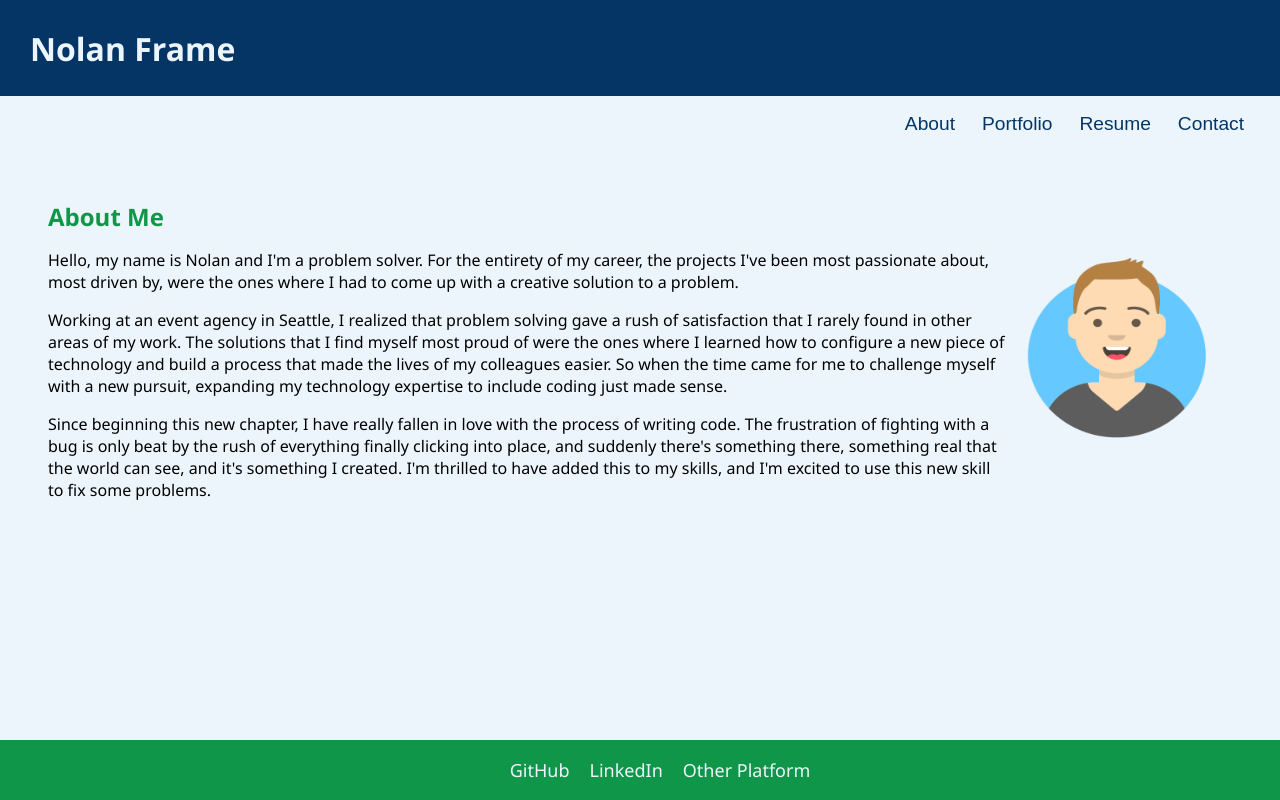
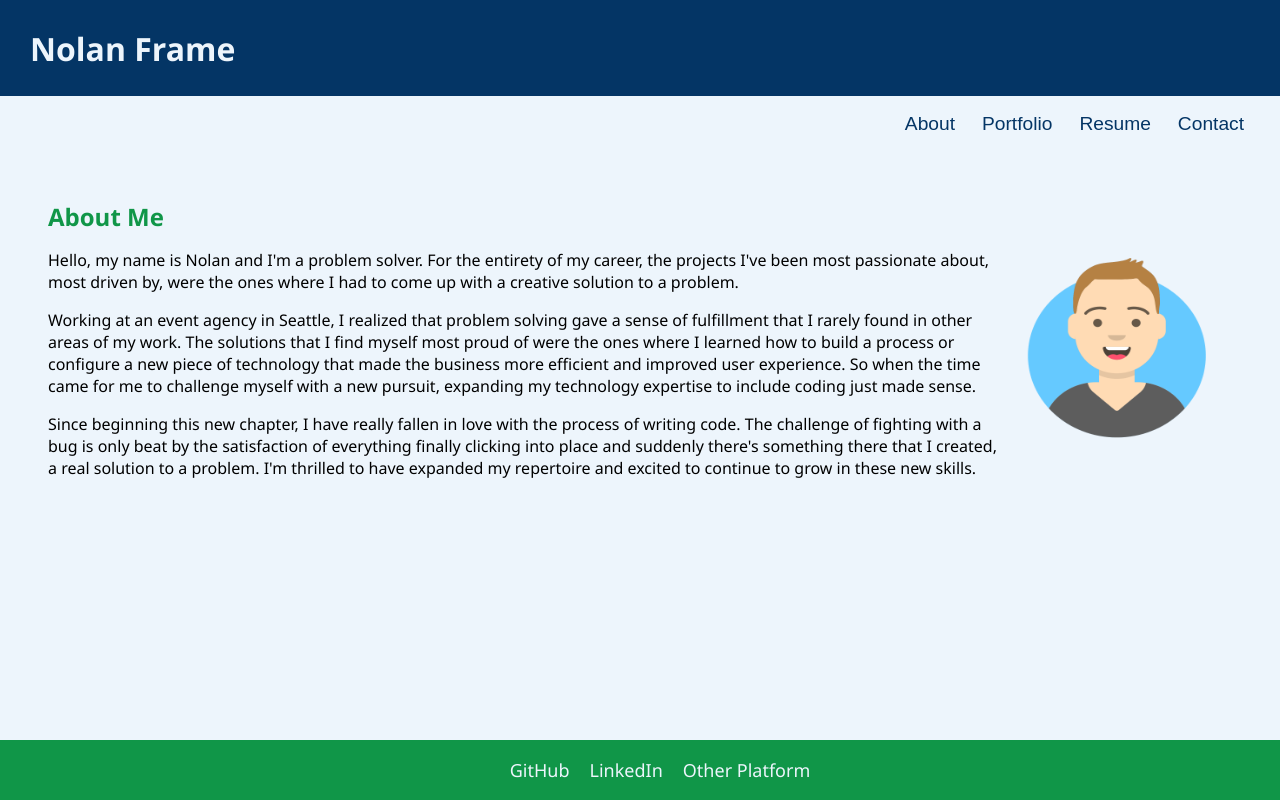
Before and after one commit to framenolan/react-portfolio, a React (Create React App) app: page / in a window 1280 px wide. Built offline with nearby package versions, Linux system fonts and the light colour scheme.

Commit message:
updated about

```diff
--- a/public/index.html
+++ b/public/index.html
@@ -24,7 +24,7 @@
       work correctly both with client-side routing and a non-root public URL.
       Learn how to configure a non-root public URL by running `npm run build`.
     -->
-    <title>React App</title>
+    <title>Nolan Frame | Portfolio</title>
   </head>
   <body>
     <noscript>You need to enable JavaScript to run this app.</noscript>
--- a/src/components/pages/About.js
+++ b/src/components/pages/About.js
@@ -9,8 +9,8 @@ export default function About() {
             <h2>About Me</h2>
             <img src={avatar} alt='Professional portrait of Nolan Frame' width='200px' height='200px'/>
             <p className='text1'>Hello, my name is Nolan and I'm a problem solver. For the entirety of my career, the projects I've been most passionate about, most driven by, were the ones where I had to come up with a creative solution to a problem.</p>
-            <p className='text2'>Working at an event agency in Seattle, I realized that problem solving gave a rush of satisfaction that I rarely found in other areas of my work. The solutions that I find myself most proud of were the ones where I learned how to configure a new piece of technology and build a process that made the lives of my colleagues easier. So when the time came for me to challenge myself with a new pursuit, expanding my technology expertise to include coding just made sense.</p>
-            <p className='text3'>Since beginning this new chapter, I have really fallen in love with the process of writing code. The frustration of fighting with a bug is only beat by the rush of everything finally clicking into place, and suddenly there's something there, something real that the world can see, and it's something I created. I'm thrilled to have added this to my skills, and I'm excited to use this new skill to fix some problems.</p>
+            <p className='text2'>Working at an event agency in Seattle, I realized that problem solving gave a sense of fulfillment that I rarely found in other areas of my work. The solutions that I find myself most proud of were the ones where I learned how to build a process or configure a new piece of technology that made the business more efficient and improved user experience. So when the time came for me to challenge myself with a new pursuit, expanding my technology expertise to include coding just made sense.</p>
+            <p className='text3'>Since beginning this new chapter, I have really fallen in love with the process of writing code. The challenge of fighting with a bug is only beat by the satisfaction of everything finally clicking into place and suddenly there's something there that I created, a real solution to a problem. I'm thrilled to have expanded my repertoire and excited to continue to grow in these new skills.</p>
         </section>
     )
 }
```
